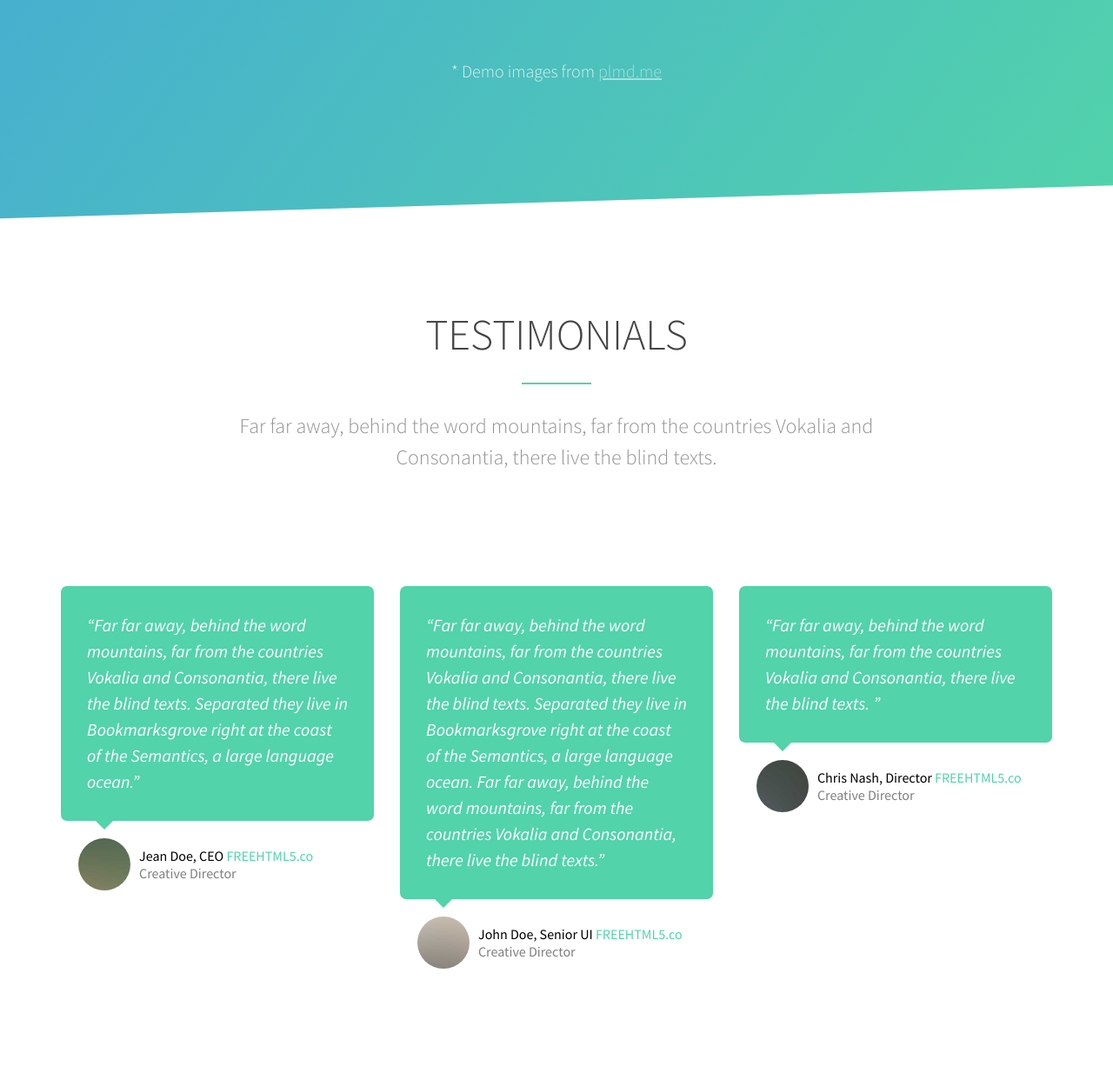
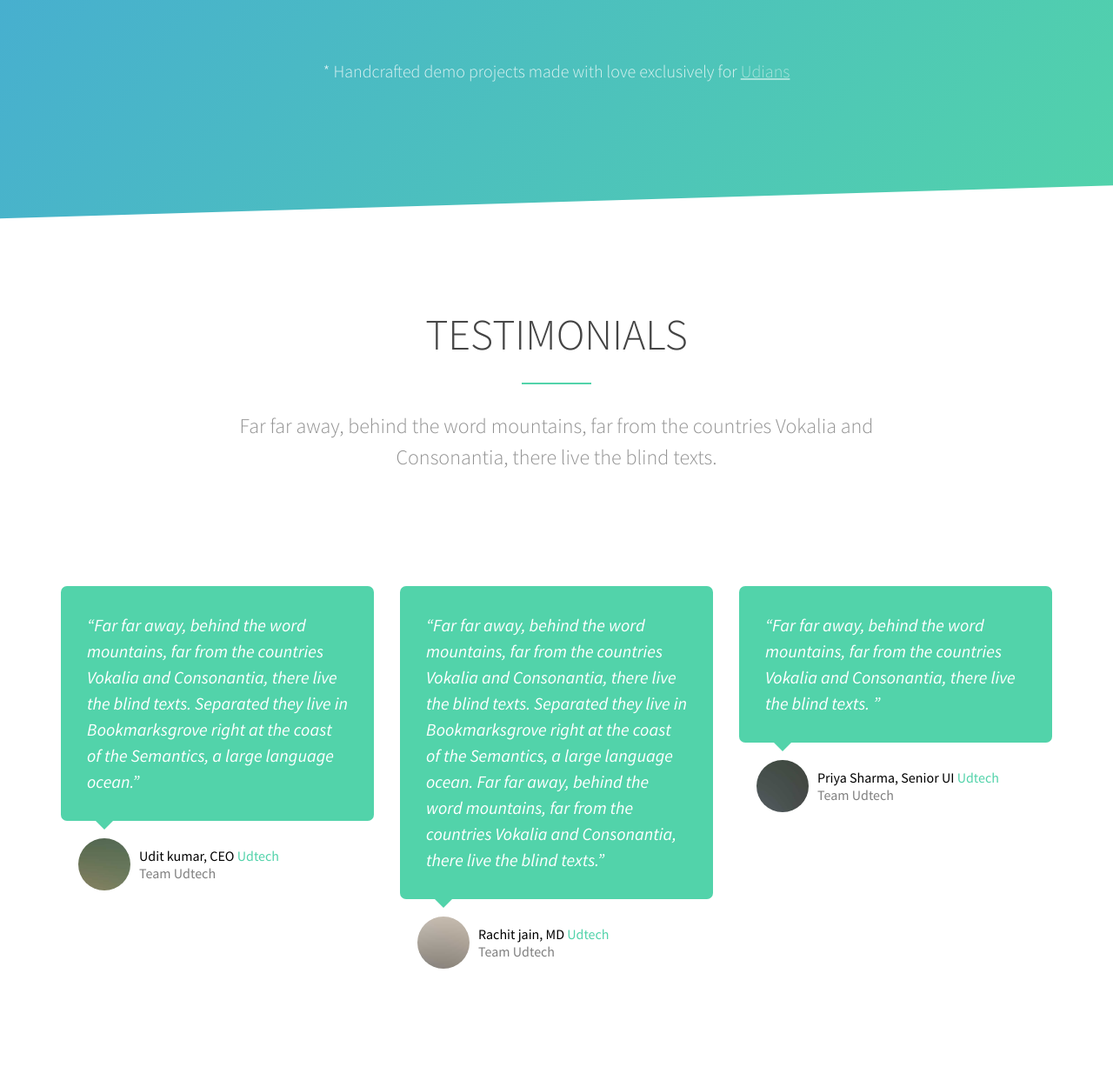
Before and after one commit to uditkumar489/My-Portfolio, a plain HTML site: page index.html in a window 1280 px wide. Shown: the part 3078-4320 px from the top of the page at 87% size. Drawn offline with Linux system fonts and the light colour scheme; some packages are replaced by stand-ins of ours; no server answers; files whose address does not match are found by name.

Commit message:
Readability improved
content made to contrast with design

```diff
--- a/index.html
+++ b/index.html
@@ -373,7 +373,7 @@
 			</div>
 			<div class="row">
 				<div class="col-md-12 text-center to-animate">
-					<p>* Demo images from <a href="http://plmd.me/" target="_blank">plmd.me</a></p>
+					<p>* Handcrafted demo projects made with love exclusively for <a href="http://www.udtech.org" target="_blank">Udians</a></p>
 				</div>
 			</div>
 		</div>
@@ -400,7 +400,7 @@
 						<div class="author to-animate">
 							<figure><img src="images/person1.jpg" alt="Person"></figure>
 							<p>
-							Jean Doe, CEO <a href="http://freehtml5.co/" target="_blank">FREEHTML5.co</a> <span class="subtext">Creative Director</span>
+							Udit kumar, CEO <a href="http://www.udtech.org" target="_blank">Udtech</a> <span class="subtext">Team Udtech</span>
 							</p>
 						</div>
 					</div>
@@ -413,7 +413,7 @@
 						<div class="author to-animate">
 							<figure><img src="images/person2.jpg" alt="Person"></figure>
 							<p>
-							John Doe, Senior UI <a href="http://freehtml5.co/" target="_blank">FREEHTML5.co</a> <span class="subtext">Creative Director</span>
+							Rachit jain, MD <a href="http://www.udtech.org" target="_blank">Udtech</a> <span class="subtext">Team Udtech</span>
 							</p>
 						</div>
 					</div>
@@ -427,7 +427,7 @@
 						<div class="author to-animate">
 							<figure><img src="images/person3.jpg" alt="Person"></figure>
 							<p>
-							Chris Nash, Director <a href="http://freehtml5.co/" target="_blank">FREEHTML5.co</a> <span class="subtext">Creative Director</span>
+							Priya Sharma, Senior UI <a href="http://www.udtech.org" target="_blank">Udtech</a> <span class="subtext">Team Udtech</span>
 							</p>
 						</div>
 					</div>
```
